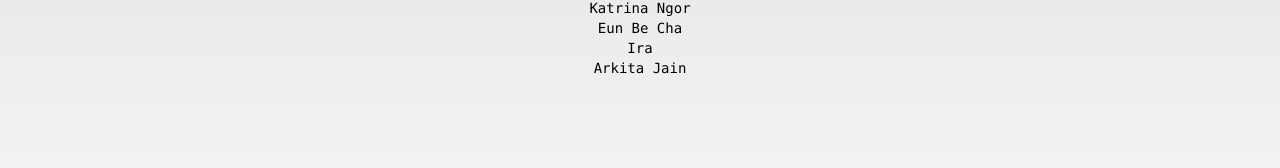
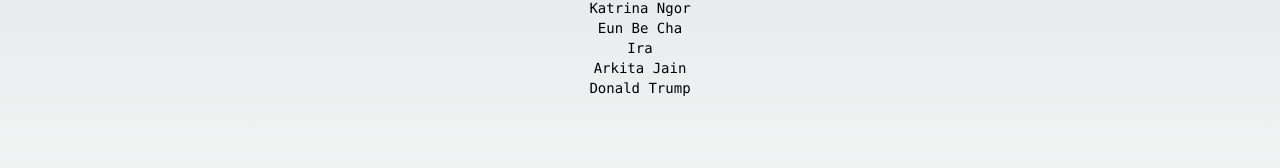
Before and after one commit to webimpactuw/week4github, a Next.js app: page / in a window 1280 px wide. Shown: the part 366-534 px from the top of the page. Built offline with nearby package versions, Linux system fonts and the light colour scheme.

Commit message:
Added Donald Trump

```diff
--- a/app/names.js
+++ b/app/names.js
@@ -11,6 +11,7 @@
     "Eun Be Cha",
     "Ira",
     "Arkita Jain",
+    "Donald Trump"
     // TODO: add more here!
 ];
 
```
